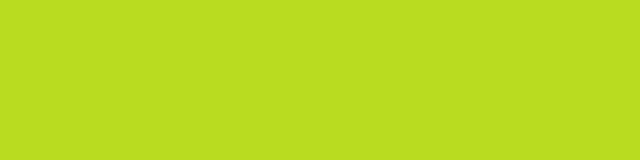
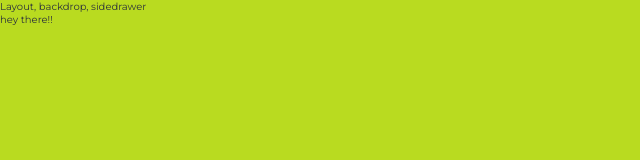
Before and after one commit to diego-c/react-complete-guide, a React app in the folder my-burger-app-basic/: page / in a window 1280 px wide. Shown: the top 160 px of the page, without its empty margins (0-640 px from the left). Built offline with nearby package versions, Linux system fonts and the light colour scheme.

Commit message:
section 8 lecture 108

```diff
--- a/my-burger-app-basic/src/App.js
+++ b/my-burger-app-basic/src/App.js
@@ -1,11 +1,12 @@
 import React, { Component } from 'react';
+import Layout from './components/Layout/Layout';
 
 class App extends Component {
   render() {
     return (
-      <div>
-
-      </div>
+      <Layout>
+        <p>hey there!!</p>
+      </Layout>
     );
   }
 }
--- /dev/null
+++ b/my-burger-app-basic/src/components/Layout/Layout.js
@@ -0,0 +1,15 @@
+import React from 'react';
+import Aux from '../../hoc/Aux';
+
+const layout = props => (
+    <Aux>
+        <div>
+            Layout, backdrop, sidedrawer
+        </div>
+        <main>
+            { props.children }
+        </main>
+    </Aux>
+);
+
+export default layout;
--- /dev/null
+++ b/my-burger-app-basic/src/hoc/Aux.js
@@ -0,0 +1,3 @@
+const aux = ({ children }) => children;
+
+export default aux;
```
